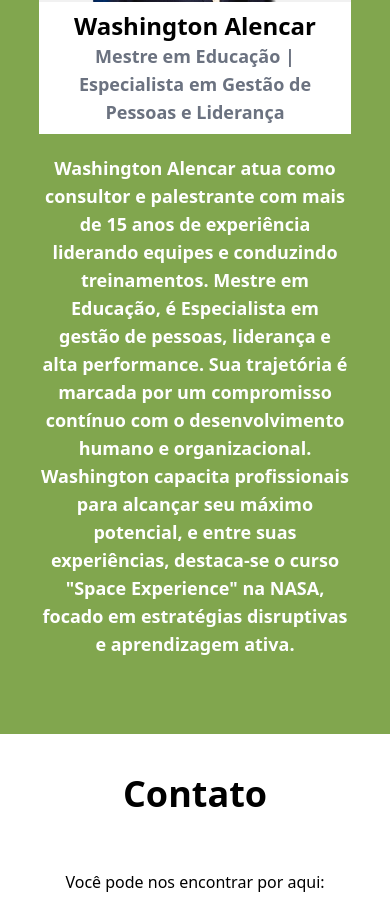
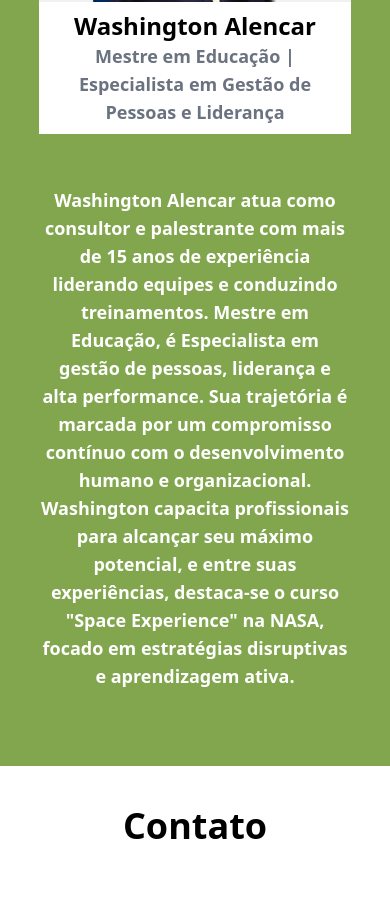
Before and after one commit to RuanEmanuell/wr-consultoria, a Next.js app: page / in a window 390 px wide. Shown: the part 5860-6766 px from the top of the page. Built offline with nearby package versions, Linux system fonts and the light colour scheme.

Commit message:
fix: minor fix in responsity

```diff
--- a/app/page.tsx
+++ b/app/page.tsx
@@ -266,7 +266,7 @@ export default function Home() {
                   </div>
                 </div>
                 <div className="mx-auto">
-                  <h2 className="text-center text-white text-lg lg:text-xl xl:text-2xl font-bold py-5 lg:py-10 mx-10 lg:mx-auto lg:w-4/5 mt-16 lg:mt-0">Washington Alencar atua como consultor e palestrante com mais de 15 anos de experiência liderando equipes e conduzindo treinamentos. Mestre em Educação, é Especialista em gestão de pessoas, liderança e alta performance. Sua trajetória é marcada por um compromisso contínuo com o desenvolvimento humano e organizacional. Washington capacita profissionais para alcançar seu máximo potencial, e entre suas experiências, destaca-se o curso &quot;Space Experience&quot; na NASA, focado em estratégias disruptivas e aprendizagem ativa.</h2>
+                  <h2 className="text-center text-white text-lg lg:text-xl xl:text-2xl font-bold py-5 lg:py-10 mx-10 lg:mx-auto lg:w-4/5 mt-24 lg:mt-0">Washington Alencar atua como consultor e palestrante com mais de 15 anos de experiência liderando equipes e conduzindo treinamentos. Mestre em Educação, é Especialista em gestão de pessoas, liderança e alta performance. Sua trajetória é marcada por um compromisso contínuo com o desenvolvimento humano e organizacional. Washington capacita profissionais para alcançar seu máximo potencial, e entre suas experiências, destaca-se o curso &quot;Space Experience&quot; na NASA, focado em estratégias disruptivas e aprendizagem ativa.</h2>
                 </div>
               </div>
             </div>
```
